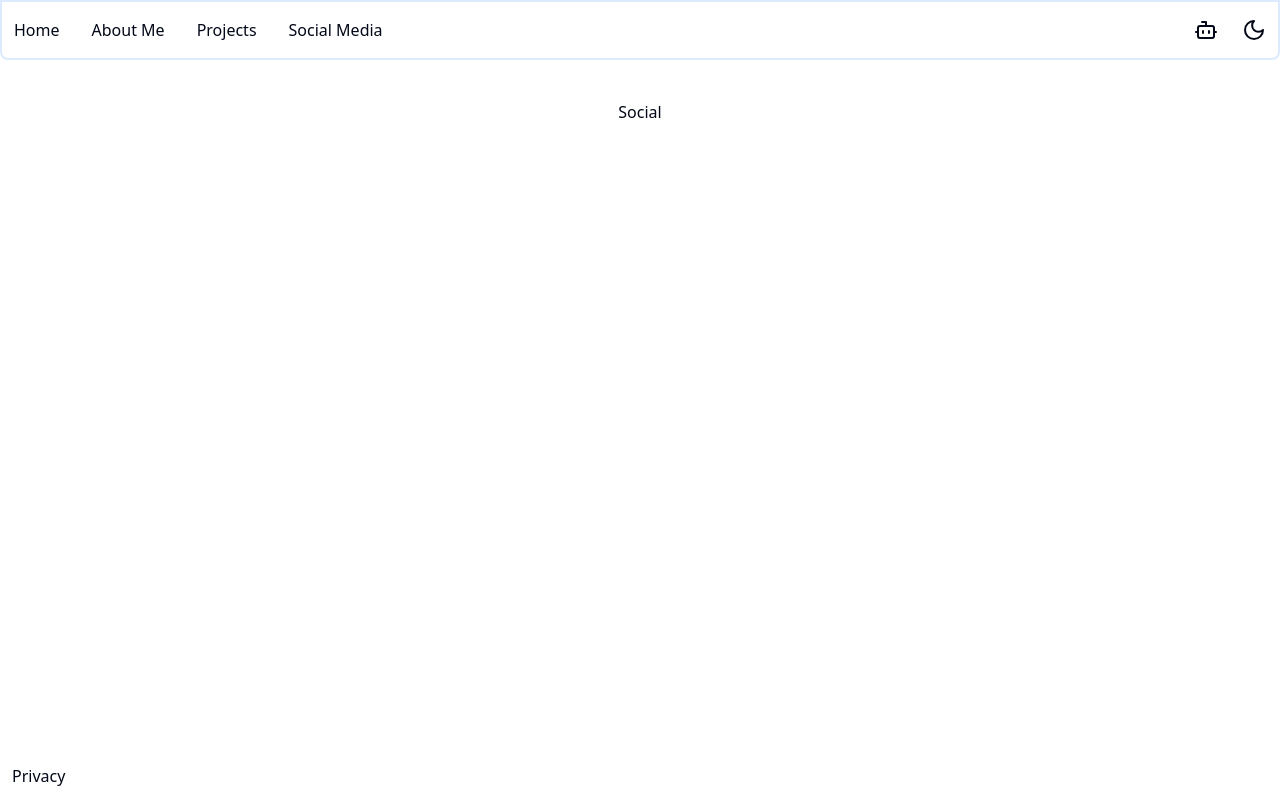
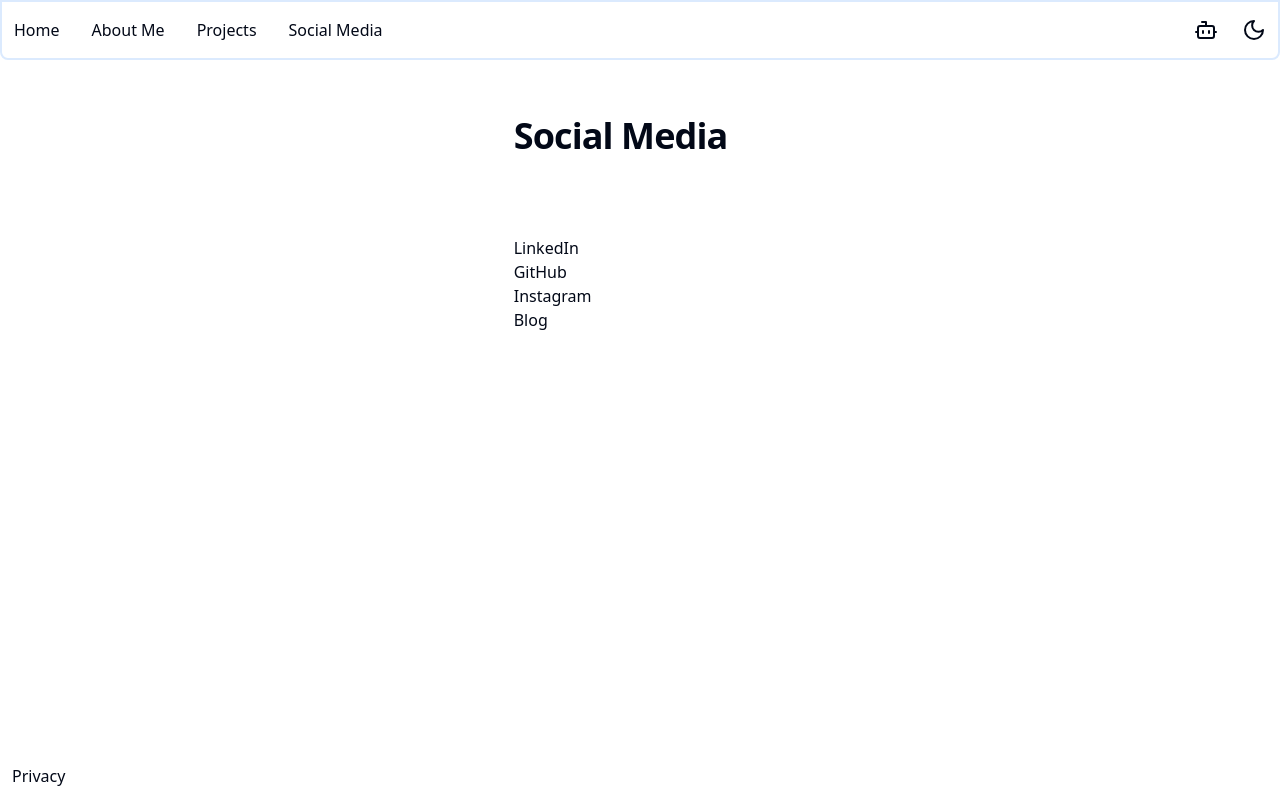
Before and after one commit to kbrenn02/portfolio-website, a Next.js app in the folder portfolio-website/: page /social in a window 1280 px wide. Built offline with nearby package versions, Linux system fonts and the light colour scheme.

Commit message:
outline social media page

```diff
--- a/portfolio-website/app/social/page.tsx
+++ b/portfolio-website/app/social/page.tsx
@@ -1,8 +1,52 @@
 import React from 'react'
+import { Metadata } from "next";
+import Image from "next/image";
+import { H1 } from "@/src/components/ui/H1";
+import { H2 } from "@/src/components/ui/H2";
+import kevin from "@/src/assets/K-Headshot.jpg";
+
+
+export const metadata: Metadata = {
+    title: "Social Media",
+    description: "My social media outlets and how to keep in touch.",
+};
 
 const Social = () => {
   return (
-    <div>Social</div>
+    <section className="flex flex-wrap mx-auto w-9/12 space-y-8 px-1 py-4">
+{/* This whole page may be overkill and I can just have the logos in the footer with links to it (kinda like this idea
+    I'm just not an influencer so this is overkill
+) */}
+          <H1 className="text-center sm:text-start">Social Media</H1>
+
+          <section className="w-full grid grid-cols-1 items-center gap-12 sm:grid-cols-2 pb-4"></section>
+          <ul>
+            <li>
+                <a href='linkedin.com'>
+                LinkedIn
+                </a>
+            </li>
+            <li>
+                <a href='github.com'>
+                GitHub
+                </a>
+            </li>
+            <li>
+                <a href='instragram.com'>
+                Instagram
+                {/* Not my real one, my travel one */}
+                </a>
+            </li>
+            <li>
+                <a href=''>
+                Blog
+                {/* maybe have a separate tab for blog posts on this website.
+                IDK, this is feeling like scope creep */}
+                </a>
+            </li>
+          </ul>
+
+    </section>
   )
 }
 
```
